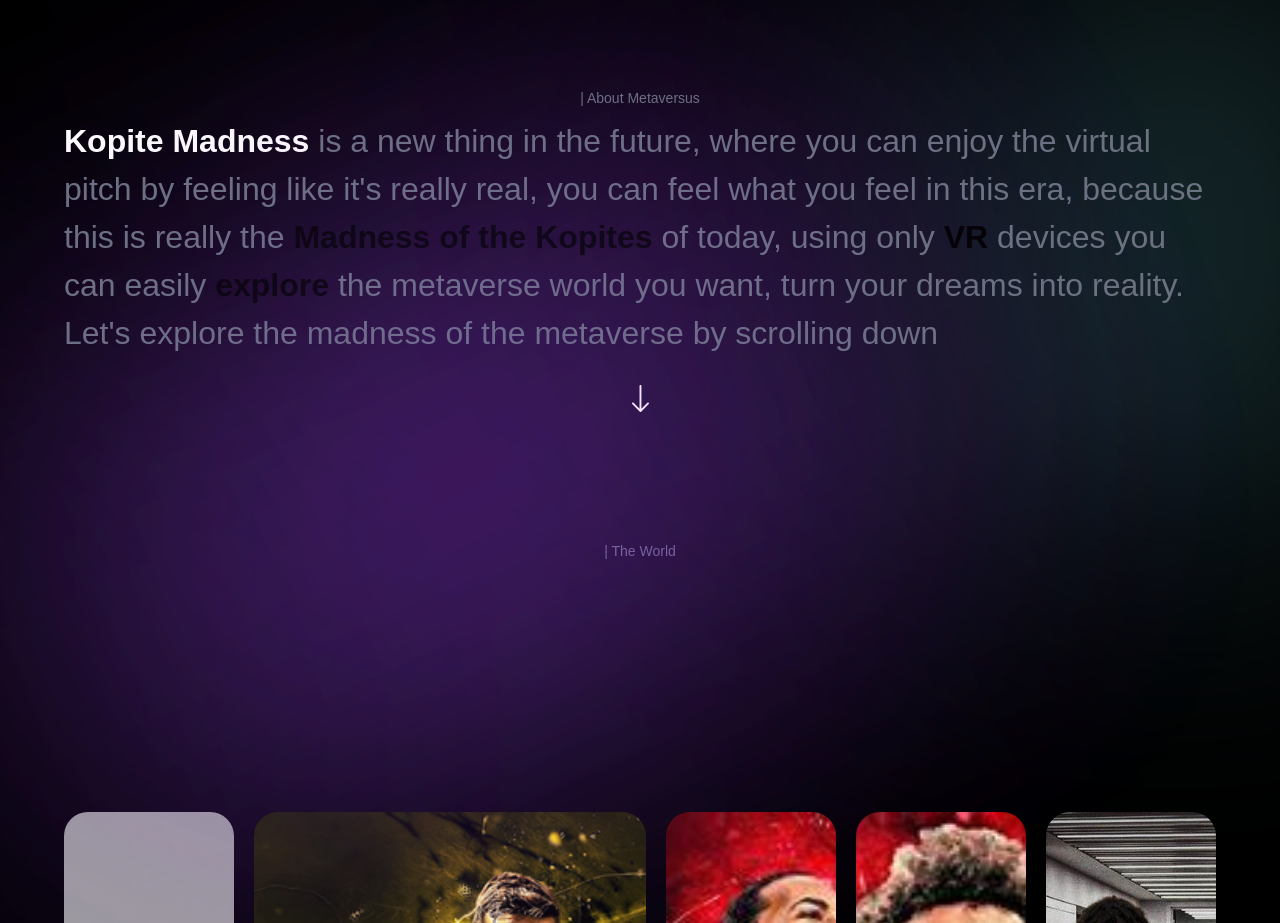
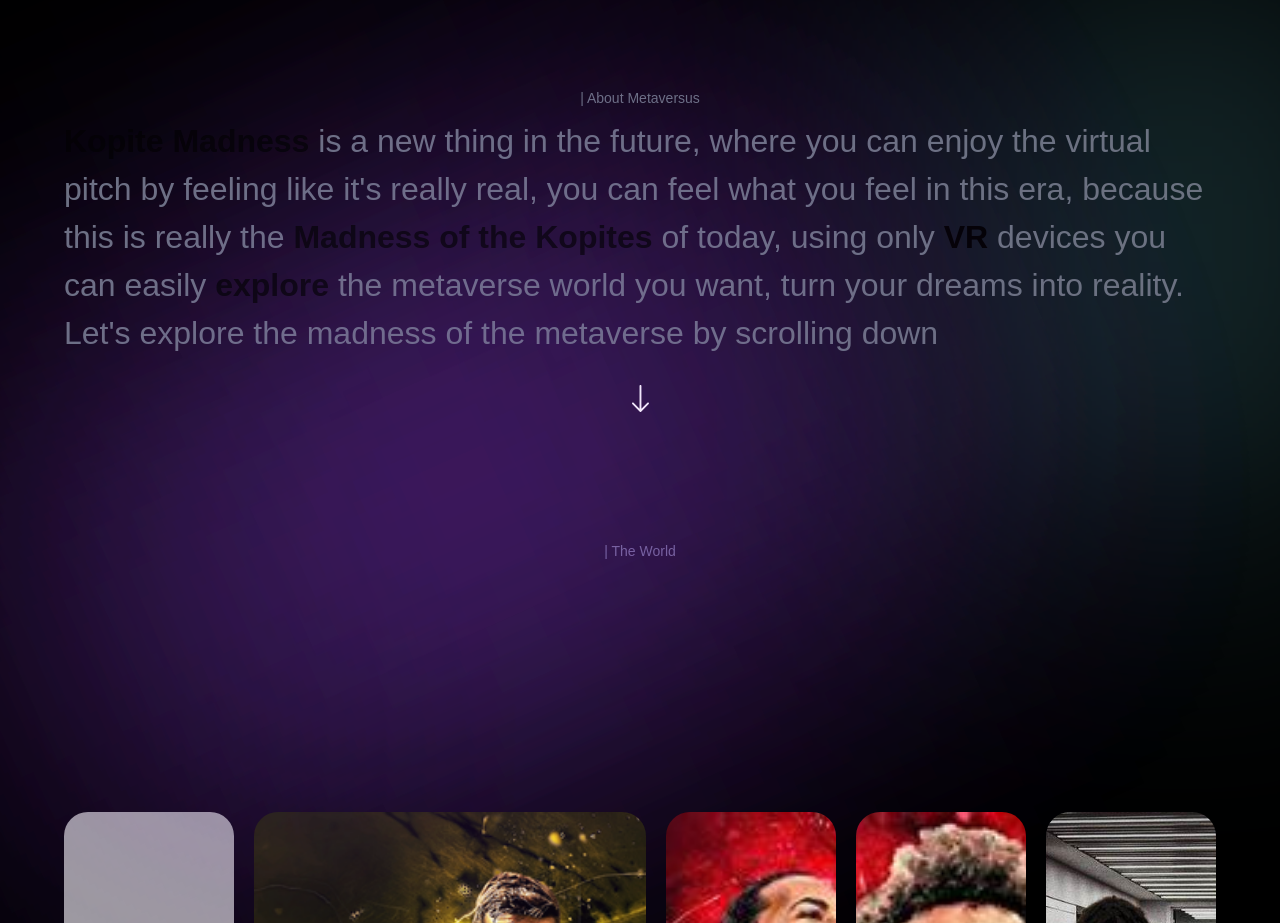
Before and after one commit to wazzer1803/metaversel, a Next.js app: page / in a window 1280 px wide. Shown: the part 1120-2043 px from the top of the page. Built offline with nearby package versions, Linux system fonts and the light colour scheme; grey boxes are pictures that could not be loaded; a web font is replaced by a local one.

Commit message:
Update About.jsx

```diff
--- a/sections/About.jsx
+++ b/sections/About.jsx
@@ -11,7 +11,7 @@ const About = () => (
    <TypingText title="| About Metaversus " textStyles="text-center"/>
 
    <motion.p variants={fadeIn('up','tween',0.2,1)} className='mt-[8px] font-normal sm:text-[32px] text-[20px]text-center text-gray-500'>
-   <span className='font-extrabold text-white'>
+   <span className='font-extrabold text-black'>
   Kopite Madness    </span>
 
     is a new thing in the future, where you can enjoy the virtual pitch by feeling like it's really real, you can feel what you feel in this era, because this is really the
```
